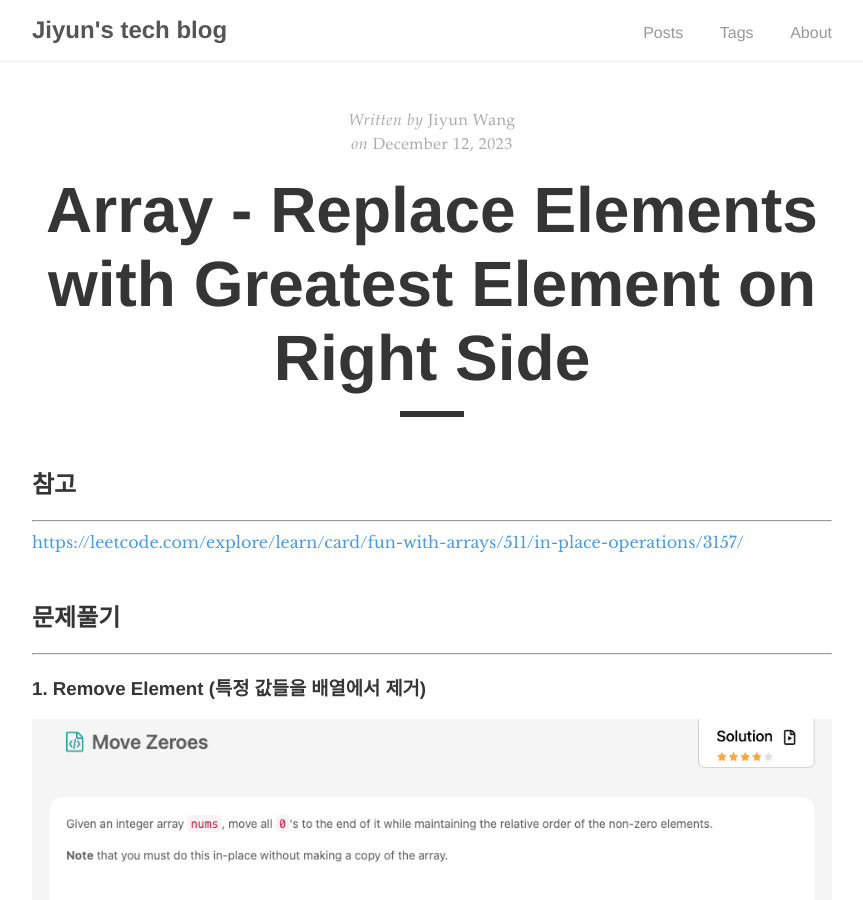
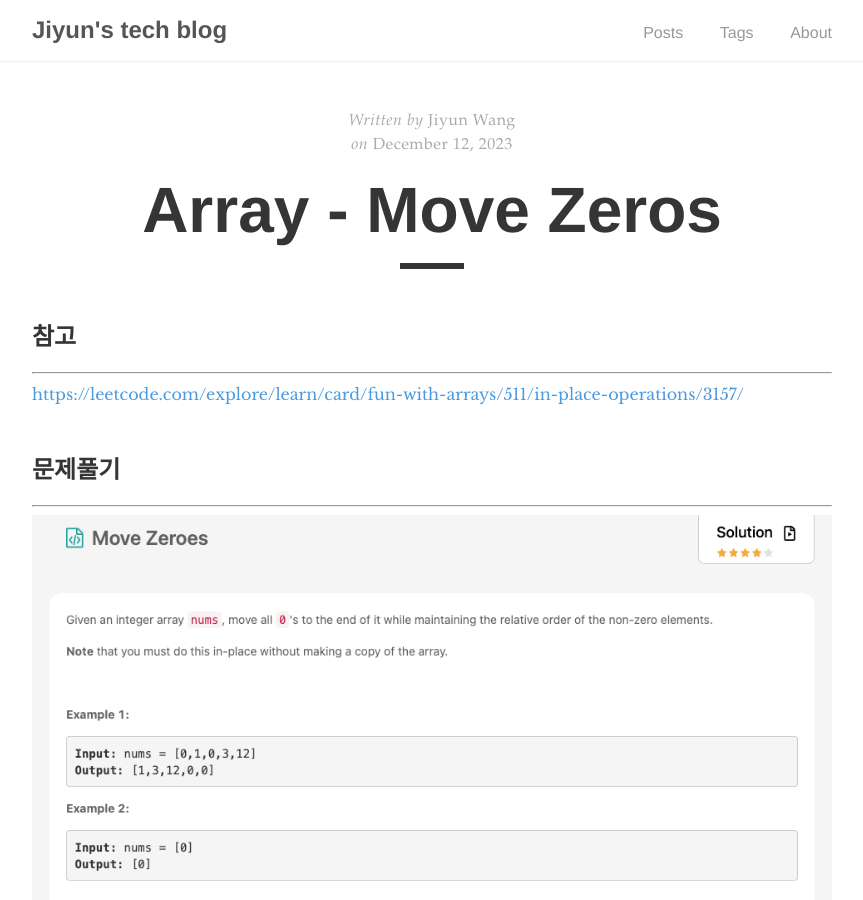
Before and after one commit to jiyunbb/Jiyun-Wang7.github.io, a Jekyll site: the page built from _posts/2023-12-12-array-Move-Zeros.md, in a window 1280 px wide and 900 px high. Shown: the whole window, without its empty margins (208-1071 px from the left). Built offline with Jekyll 4.4.1, drawn with Linux system fonts in a browser that asks for light colours.

Commit message:
문제풀이 오타 제거

````diff
--- a/_posts/2023-12-12-array-Move-Zeros.md
+++ b/_posts/2023-12-12-array-Move-Zeros.md
@@ -1,7 +1,7 @@
 ---
 author: Jiyun Wang
 layout: post
-title: Array - Replace Elements with Greatest Element on Right Side
+title: Array - Move Zeros
 tags: [algorithm, data-structure]
 ---
 
@@ -13,8 +13,7 @@ tags: [algorithm, data-structure]
 ## 문제풀기
 ---
 
-### 1. Remove Element (특정 값들을 배열에서 제거)
-![Remove Element)](/assets/array/12.png)
+![Move Zeros](/assets/array/12.png)
 
 ```python
 
````
Also changed, not shown: _posts/2023-12-12-array-Replace-Elements-with-Greatest-Element-on-Right-side.md (+1 -2 lines).
